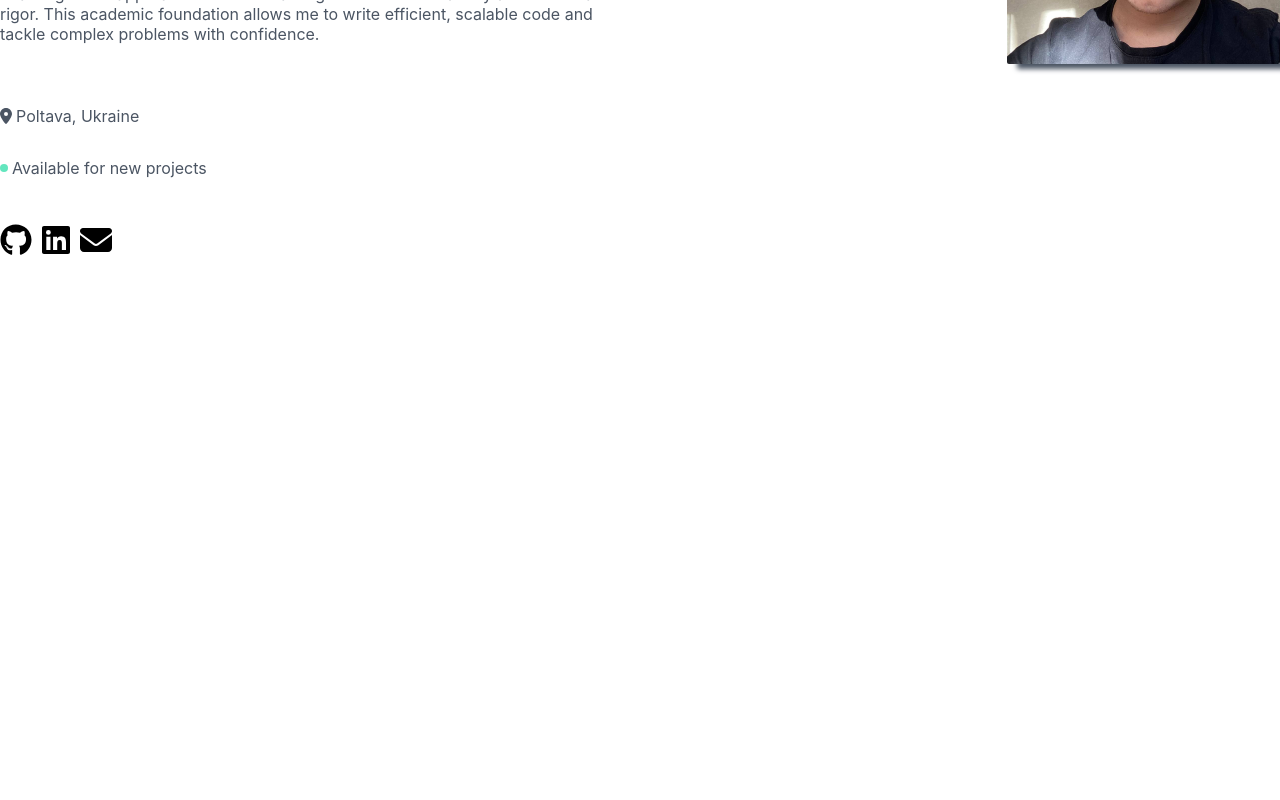
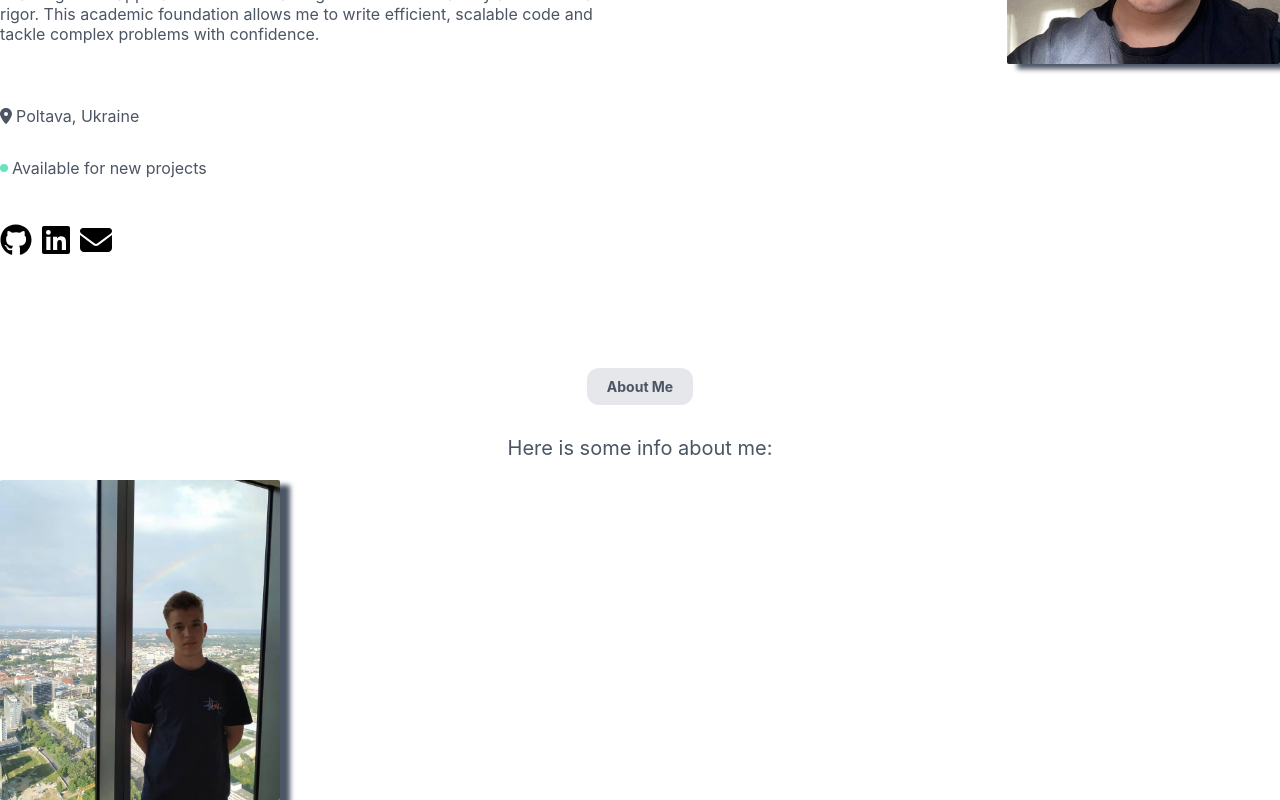
Before and after one commit to matviifed/Portfolio, a React (Create React App) app: page / in a window 1280 px wide. Shown: the part 433-1233 px from the top of the page. Before the commit the page ends 800 px from the top, so only its background shows below. Built offline with nearby package versions, Linux system fonts and the light colour scheme.

Commit message:
Structure fixes, created About me section

```diff
--- a/src/App.css
+++ b/src/App.css
@@ -187,3 +187,26 @@ body.dark-theme .icon {
 body.dark-theme .grey {
   color: #fff;
 }
+
+/* ABOUT ME SECTION */
+
+.section__heading__container{
+  text-align: center;
+  display: flex;
+  flex-direction: column;
+  align-items: center;
+}
+
+.section__title{
+  color: #4B5563;
+  border-radius: 12px;
+  padding: 10px 20px;
+  border: 1px #4B5563;
+  background: #E5E7EB;
+  font-size: 0.875rem;
+  max-width: 100px;
+}
+
+.section__description{
+  font-size: 1.25rem;
+}
--- a/src/App.js
+++ b/src/App.js
@@ -2,12 +2,17 @@
 import './App.css';
 import './components/Header'
 import { Header } from './components/Header';
+import './sections/HeroSection'
 import './sections/AboutSection'
+
+import HeroSection from './sections/HeroSection'
 import AboutSection from './sections/AboutSection'
+
 function App() {
   return (
     <>
         <Header />
+        <HeroSection />
         <AboutSection />
     </>
   );
--- a/src/components/HeroImage.jsx
+++ b/src/components/HeroImage.jsx
@@ -1,7 +1,7 @@
 import React from 'react';
 import heroImage from '../imgs/hero_img.jpg';
 
-const HeroImage = () => (
+const HeroImage = (image) => (
   <div className="row">
     <img src={heroImage} alt="Hero" className="hero__image" />
   </div>
--- /dev/null
+++ b/src/components/SectionHeading.jsx
@@ -0,0 +1,14 @@
+import React from 'react';
+
+const SectionHeading = ({ title, description }) => {
+  return (
+    <div className="row">
+        <div className="section__heading__container">
+            <h2 className='section__title'>{title}</h2>
+            <p className='section__description grey'>{description}</p>
+        </div>
+    </div>
+  );
+};
+
+export default SectionHeading;
--- /dev/null
+++ b/src/components/SectionImage.jsx
@@ -0,0 +1,11 @@
+import React from 'react';
+
+const SectionImage = ({ path }) => {
+  return (
+    <div className="row">
+      <img src={path} alt="Hero" className="hero__image" />
+    </div>
+  );
+};
+
+export default SectionImage;
--- a/src/sections/AboutSection.jsx
+++ b/src/sections/AboutSection.jsx
@@ -1,23 +1,20 @@
 import React from 'react';
-import HeroTextBlock from '../components/HeroTextBlock';
-import LocationStatus from '../components/LocationStatus';
-import SocialIcons from '../components/SocialIcons';
-import HeroImage from '../components/HeroImage';
+import SectionHeading from '../components/SectionHeading';
+import SectionImage from '../components/SectionImage';
 
-const AboutSection = ({ title}) => {
-  title = "Hello, I'm Matvii"
+const AboutSection = () => {
+  const title = "About Me";
+  const description = "Here is some info about me:";
+  const path = "/about-image.jpg";
+
   return (
     <section className="section">
       <div className="section__container">
-        <div className="section__container__inner">
-          <div className="left__block">
-            <HeroTextBlock title={title} />
-            <LocationStatus />
-            <SocialIcons />
-          </div>
-          <div className="right__block">
-            <HeroImage />
-          </div>
+        <SectionHeading title={title} description={description} />
+        <div className="left__block">
+          <SectionImage path={path} />
+        </div>
+        <div className="right__block">
         </div>
       </div>
     </section>
--- /dev/null
+++ b/src/sections/HeroSection.jsx
@@ -0,0 +1,27 @@
+import React from 'react';
+import HeroTextBlock from '../components/HeroTextBlock';
+import LocationStatus from '../components/LocationStatus';
+import SocialIcons from '../components/SocialIcons';
+import HeroImage from '../components/HeroImage';
+
+const HeroSection = ({ title}) => {
+  title = "Hello, I'm Matvii"
+  return (
+    <section className="section">
+      <div className="section__container">
+        <div className="section__container__inner">
+          <div className="left__block">
+            <HeroTextBlock title={title} />
+            <LocationStatus />
+            <SocialIcons />
+          </div>
+          <div className="right__block">
+            <HeroImage />
+          </div>
+        </div>
+      </div>
+    </section>
+  );
+};
+
+export default HeroSection;
```
Also changed, not shown: public/about-image.jpg (added).
